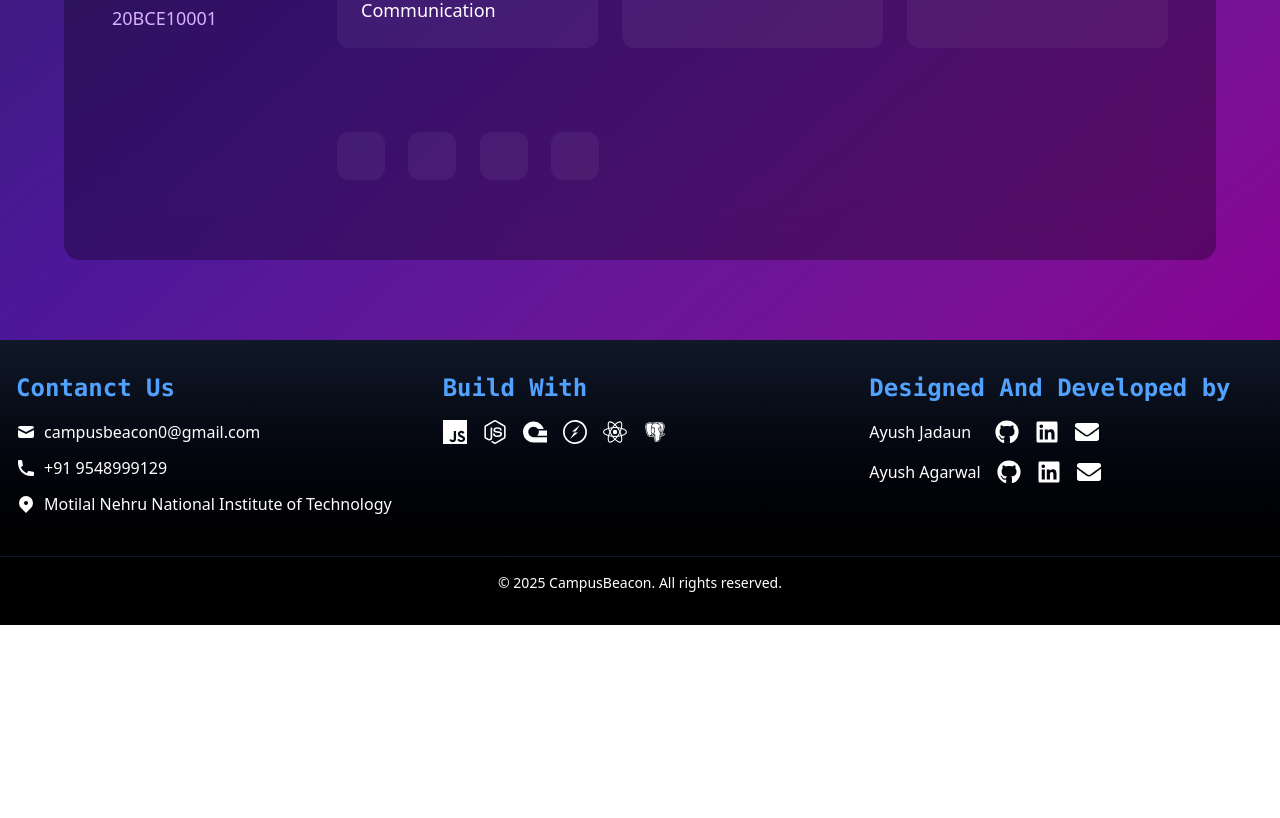
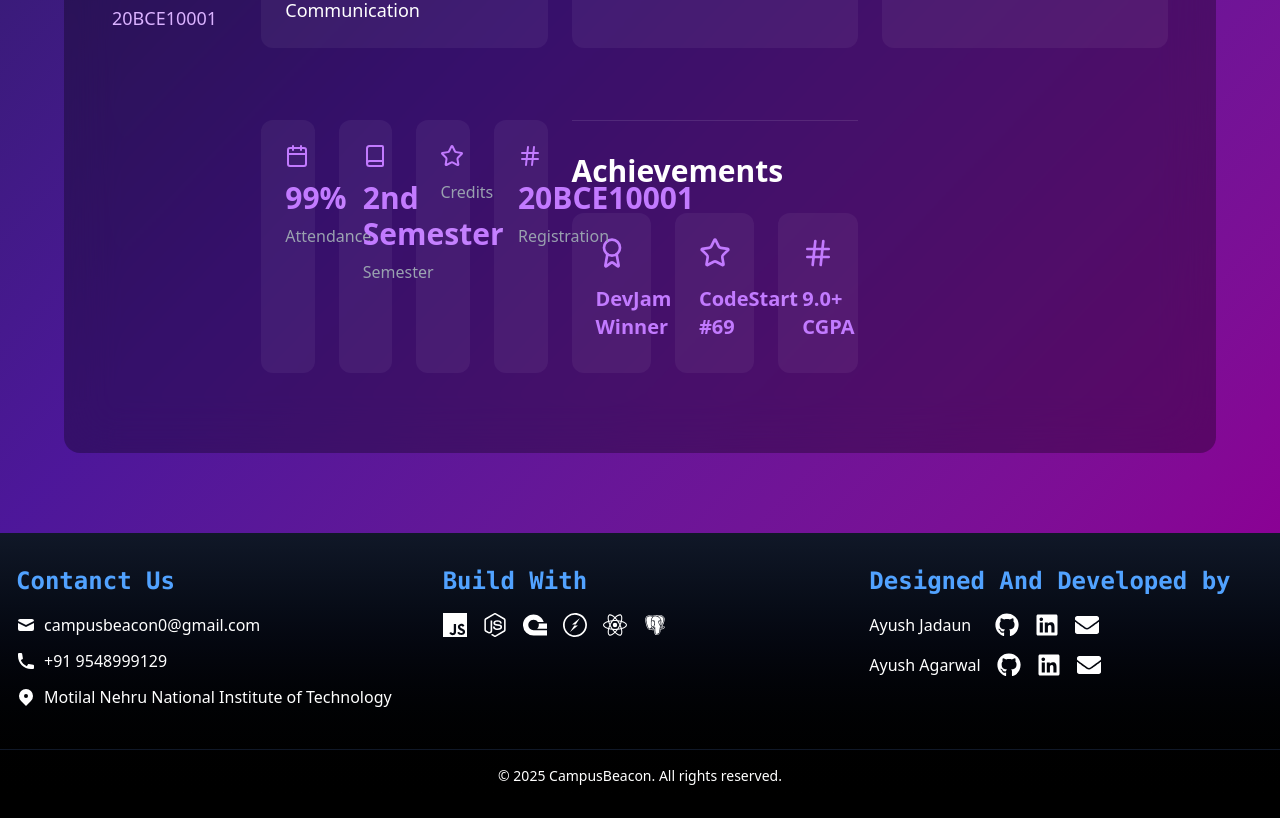
Before and after one commit to singhashish9963/CampusBeacon, a React (Vite) app in the folder client/CampusBeacon/: page / in a window 1280 px wide. Shown: the part 812-1630 px from the top of the page. Before the commit the page ends 1437 px from the top, so only its background shows below. Built offline with nearby package versions, Linux system fonts and the light colour scheme.

Commit message:
add achievement section on profile page

```diff
--- a/client/CampusBeacon/src/components/ProfilePage/achievements.jsx
+++ b/client/CampusBeacon/src/components/ProfilePage/achievements.jsx
@@ -1,4 +1,6 @@
-const achievements = [
+import { Award, Star, Hash } from "lucide-react";
+
+const Achievements = [
   {
     title: "DevJam Winner",
     icon: Award,
@@ -11,9 +13,9 @@ const achievements = [
   },
   {
     title: "9.0+ CGPA",
-    icon: Star,
+    icon: Hash,
     description: "Maintained a 9.0+ GPA for three consecutive semesters.",
   },
 ];
 
-export default achievements;
+export default Achievements;
--- a/client/CampusBeacon/src/pages/profilePage.jsx
+++ b/client/CampusBeacon/src/pages/profilePage.jsx
@@ -2,7 +2,7 @@ import React, { useState } from "react";
 import { motion } from "framer-motion";
 import { Calendar, Book, Hash, Star, Pencil } from "lucide-react";
 import Profile from "../components/ProfilePage/profileCard";
-
+import Achievements from "../components/ProfilePage/achievements";
 const ProfilePage = () => {
   const [isEditing, setIsEditing] = useState(false);
 
@@ -89,24 +89,56 @@ const ProfilePage = () => {
                 <Profile vals={userData.semester} header="Semester" />
 
                 {/* Stats Section */}
-
-                <div className="grid grid-cols-2 md:grid-cols-4 gap-6 mt-15">
+                <div className="grid grid-cols-2 md:grid-cols-4 gap-6 mt-12">
                   {stats.map((stat) => (
                     <motion.div
                       key={stat.label}
-                      whileHover={{ scale: 1.1 }}
+                      whileHover={{ scale: 1.05 }}
                       className="bg-white/5 rounded-xl p-6 text-center relative group"
                     >
                       <motion.button
-                      className="absolute top-4 right-4 opacity-0 geoup-hover:opacity-100 transition-all"
-                      whileHover={{scale:1.25}}
-                      onClick={handleChange}
+                        className="absolute top-4 right-4 opacity-0 group-hover:opacity-100 transition-opacity"
+                        whileHover={{ scale: 1.1 }}
+                        onClick={handleChange}
                       >
                         <Pencil className="w-5 h-5 text-purple-400" />
                       </motion.button>
+                      <stat.icon className="w-6 h-6 text-purple-400 mx-auto mb-3" />
+                      <p className="text-3xl font-bold text-purple-400 mb-2">
+                        {stat.value}
+                      </p>
+                      <p className="text-gray-400">{stat.label}</p>
                     </motion.div>
                   ))}
                 </div>
+                {/* Achievements Section */}
+                <motion.div
+                  className="mt-12 border-t border-white/10 pt-8"
+                  initial={{ opacity: 0 }}
+                  animate={{ opacity: 1 }}
+                  transition={{ delay: 0.4 }}
+                >
+                  <h2 className="text-3xl font-bold text-white mb-6">
+                    Achievements
+                  </h2>
+                  <div className="grid grid-cols-1 md:grid-cols-3 gap-6">
+                    {Achievements.map((achievement) => (
+                      <motion.div
+                        key={Achievements.title}
+                        whileHover={{ scale: 1.02 }}
+                        className="bg-white/5 rounded-xl p-6 hover:bg-white/10 transition-all"
+                      >
+                        <achievement.icon className="w-8 h-8 text-purple-400 mb-4" />
+                        <h3 className="text-xl font-semibold text-purple-400 mb-2">
+                          {achievement.title}
+                        </h3>
+                        <p className="text-gray-400">
+                          {Achievements.description}
+                        </p>
+                      </motion.div>
+                    ))}
+                  </div>
+                </motion.div>
               </div>
             </div>
           </div>
```
